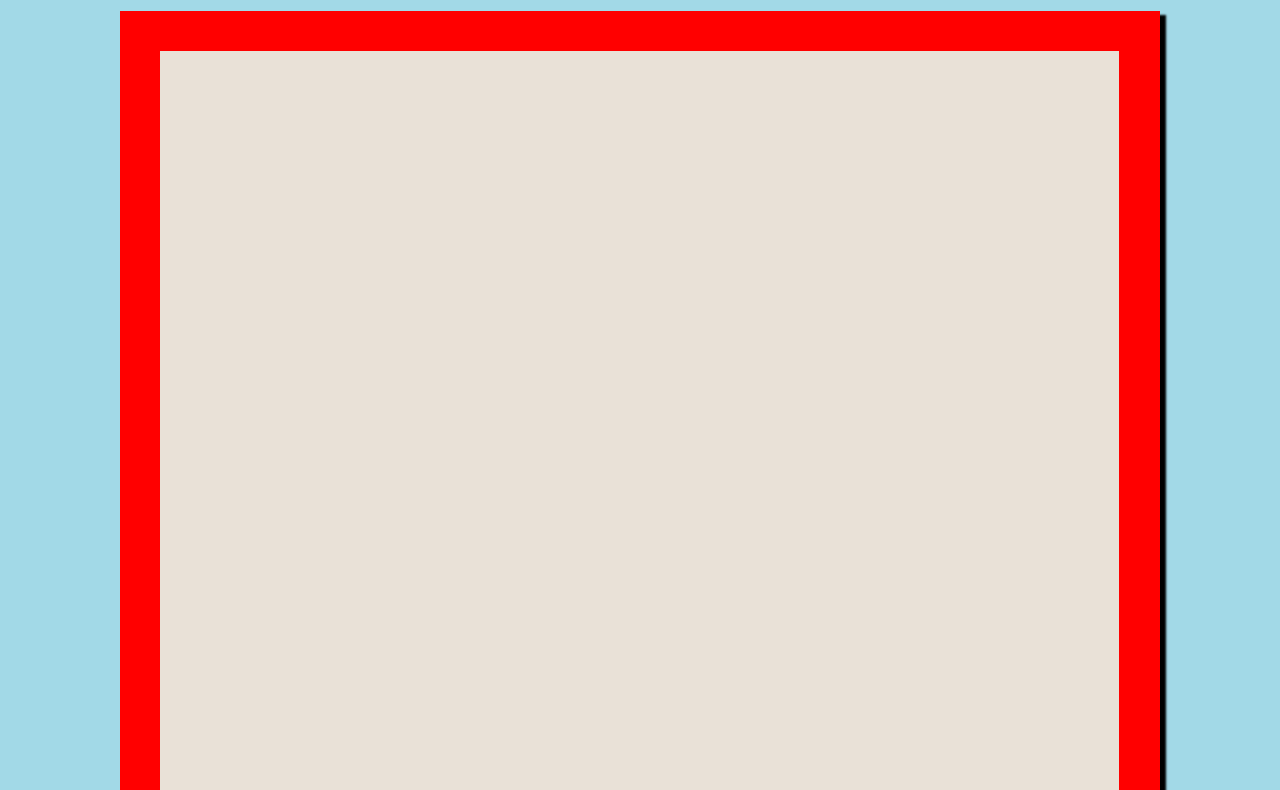
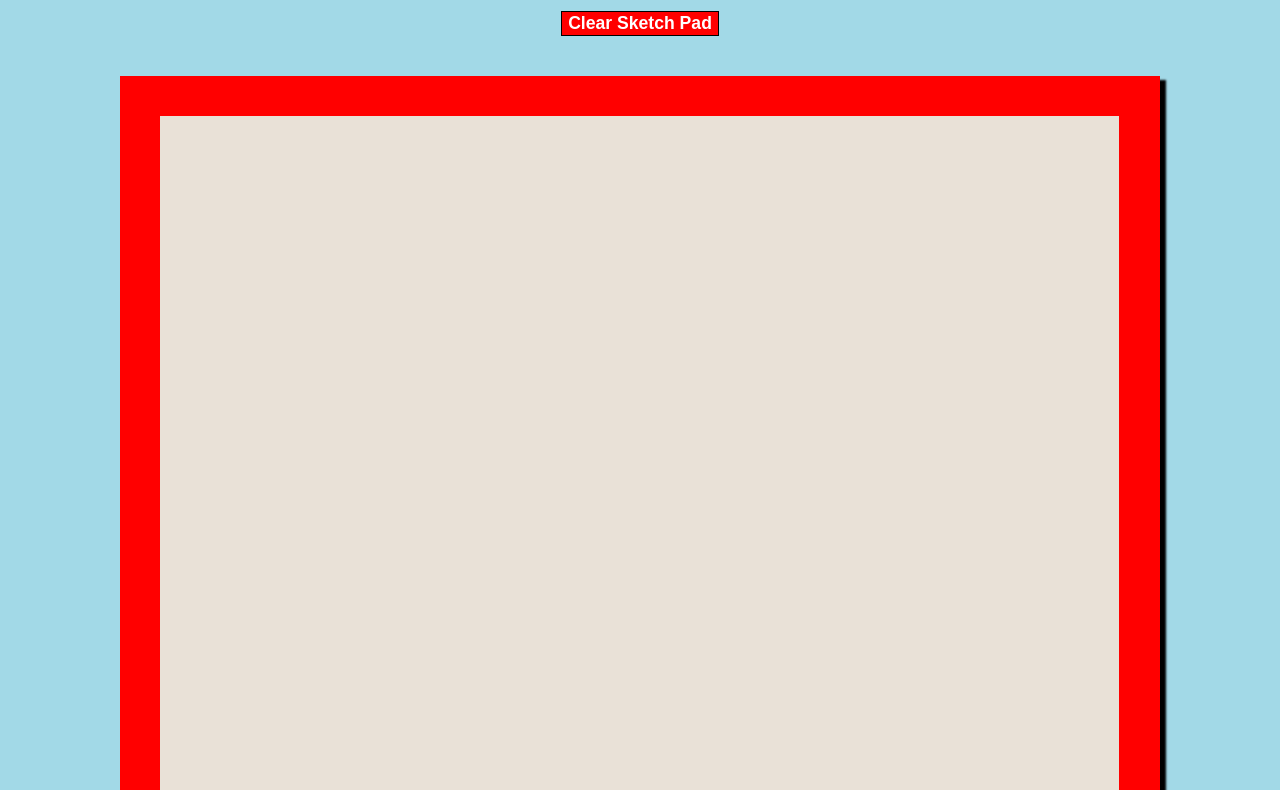
Before and after one commit to sedvik/etch-a-sketch, a plain HTML site: page index.html in a window 1280 px wide. Shown: the part 113-903 px from the top of the page. Drawn offline with Linux system fonts and the light colour scheme.

Commit message:
Add button for clearing sketch pad

```diff
--- a/index.html
+++ b/index.html
@@ -13,6 +13,7 @@
 </head>
 <body>
     <h1>Etch-A-Sketch</h1>
+    <button class="clear-btn">Clear Sketch Pad</button>
     <div class="grid-container"></div>
 </body>
 </html>
--- a/style.css
+++ b/style.css
@@ -5,7 +5,22 @@ body {
 h1 {
     text-align: center;
     font-family: 'Pacifico', cursive;
-    font-size: 40px;
+    font-size: 2.5rem;
+}
+
+.clear-btn {
+    display: block;
+    margin: 0px auto 40px auto;
+    font-size: 1.1rem;
+    border: 1px solid black;
+    color: white;
+    font-weight: bold;
+    background-color: red;
+}
+
+.clear-btn:hover {
+    transform: scale(1.1);
+    cursor: pointer;
 }
 
 .grid-container {
```
